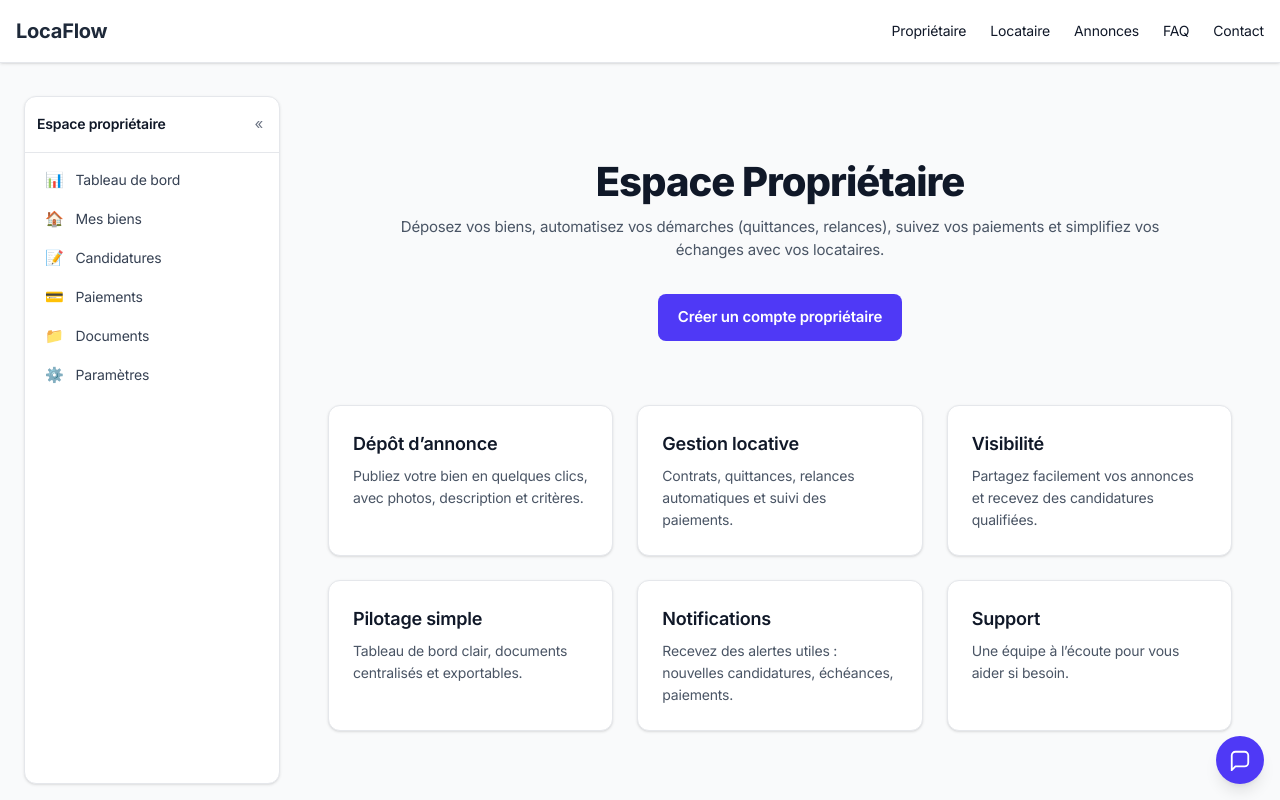
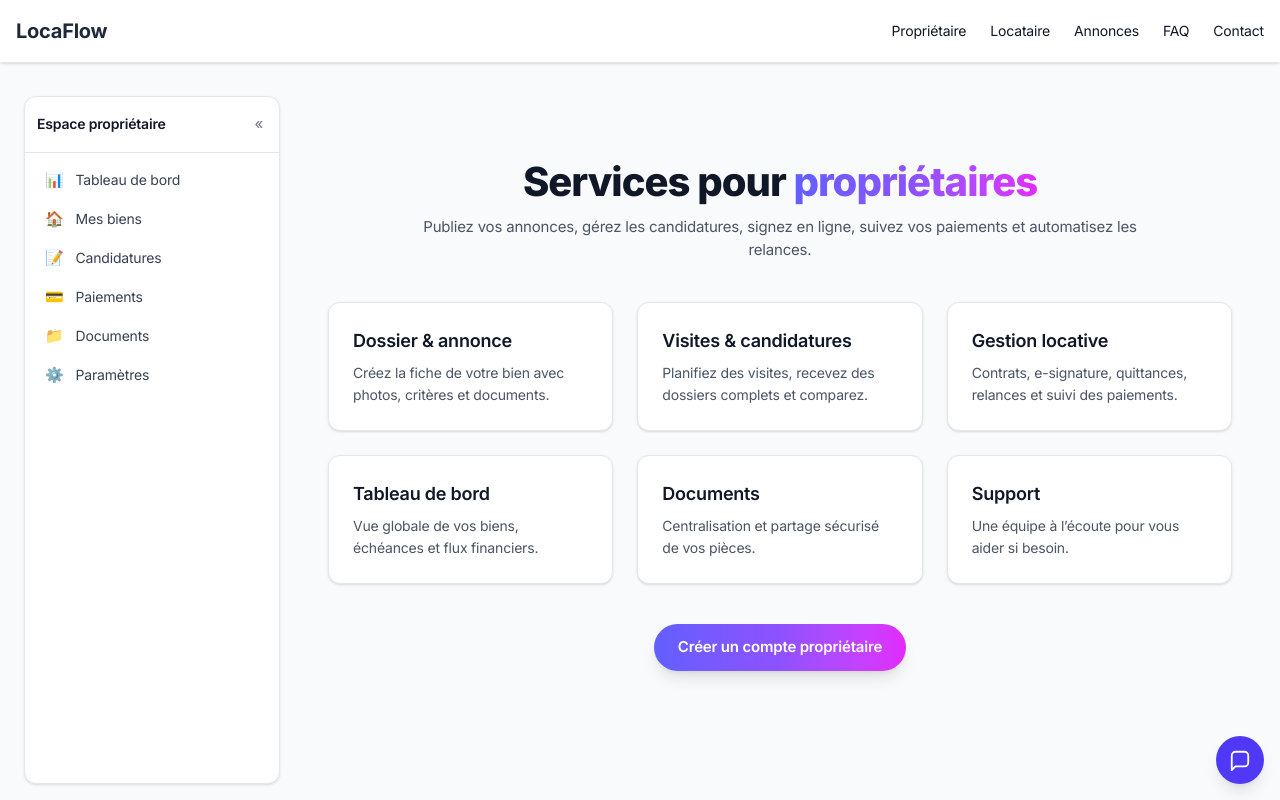
Before and after one commit to mikaelpackowski/LocaFlow-01, a Next.js app: page /proprietaire in a window 1280 px wide. Shown: the top 800 px of the page. Built offline with nearby package versions, Linux system fonts and the light colour scheme.

Commit message:
Update page.tsx

```diff
--- a/app/(default)/proprietaire/page.tsx
+++ b/app/(default)/proprietaire/page.tsx
@@ -1,57 +1,69 @@
+// app/(default)/proprietaire/page.tsx
+
 export const metadata = {
-  title: "Espace Propriétaire | LocaFlow",
+  title: "Services pour propriétaires | LocaFlow",
   description:
-    "Comprenez ce que LocaFlow vous apporte : dépôt d’annonce, gestion des locataires, paiements et automatisations.",
+    "Déposez vos biens, suivez vos paiements et automatisez vos démarches avec LocaFlow.",
 };
 
 export default function ProprietairePage() {
   return (
     <main className="mx-auto max-w-6xl px-4 sm:px-6 py-16">
+      {/* Titre + sous-titre (même style que Locataire) */}
       <header className="text-center">
         <h1 className="text-4xl font-extrabold tracking-tight text-gray-900">
-          Espace Propriétaire
+          Services pour{" "}
+          <span className="bg-gradient-to-r from-indigo-500 via-violet-500 to-fuchsia-500 bg-clip-text text-transparent">
+            propriétaires
+          </span>
         </h1>
         <p className="mt-3 text-gray-600 max-w-3xl mx-auto">
-          Déposez vos biens, automatisez vos démarches (quittances, relances),
-          suivez vos paiements et simplifiez vos échanges avec vos locataires.
+          Publiez vos annonces, gérez les candidatures, signez en ligne,
+          suivez vos paiements et automatisez les relances.
         </p>
-
-        <div className="mt-8 flex items-center justify-center">
-          <a
-            href="/proprietaire/inscription"
-            className="rounded-lg bg-indigo-600 px-5 py-3 font-semibold text-white hover:bg-indigo-500"
-          >
-            Créer un compte propriétaire
-          </a>
-        </div>
       </header>
 
-      <section className="mt-16 grid gap-6 sm:grid-cols-2 lg:grid-cols-3">
+      {/* Cartes (grille identique à la page Locataire) */}
+      <section className="mt-10 grid gap-6 sm:grid-cols-2 lg:grid-cols-3">
         <Card
-          title="Dépôt d’annonce"
-          text="Publiez votre bien en quelques clics, avec photos, description et critères."
+          title="Dossier & annonce"
+          text="Créez la fiche de votre bien avec photos, critères et documents."
+        />
+        <Card
+          title="Visites & candidatures"
+          text="Planifiez des visites, recevez des dossiers complets et comparez."
         />
         <Card
           title="Gestion locative"
-          text="Contrats, quittances, relances automatiques et suivi des paiements."
+          text="Contrats, e-signature, quittances, relances et suivi des paiements."
         />
         <Card
-          title="Visibilité"
-          text="Partagez facilement vos annonces et recevez des candidatures qualifiées."
+          title="Tableau de bord"
+          text="Vue globale de vos biens, échéances et flux financiers."
         />
         <Card
-          title="Pilotage simple"
-          text="Tableau de bord clair, documents centralisés et exportables."
-        />
-        <Card
-          title="Notifications"
-          text="Recevez des alertes utiles : nouvelles candidatures, échéances, paiements."
+          title="Documents"
+          text="Centralisation et partage sécurisé de vos pièces."
         />
         <Card
           title="Support"
           text="Une équipe à l’écoute pour vous aider si besoin."
         />
       </section>
+
+      {/* Bouton principal : même style/forme/couleur que Locataire */}
+      <div className="mt-10 flex justify-center">
+        <a
+          href="/proprietaire/inscription"
+          className="inline-flex items-center justify-center rounded-full
+                     bg-gradient-to-r from-indigo-500 via-violet-500 to-fuchsia-500
+                     px-6 py-3 text-white font-semibold shadow-lg
+                     transition hover:opacity-90 focus:outline-none
+                     focus-visible:ring-2 focus-visible:ring-violet-500"
+        >
+          Créer un compte propriétaire
+        </a>
+      </div>
     </main>
   );
 }
```
